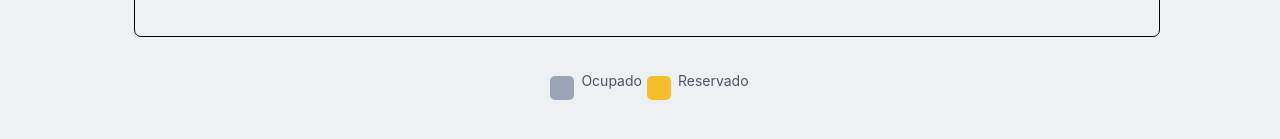
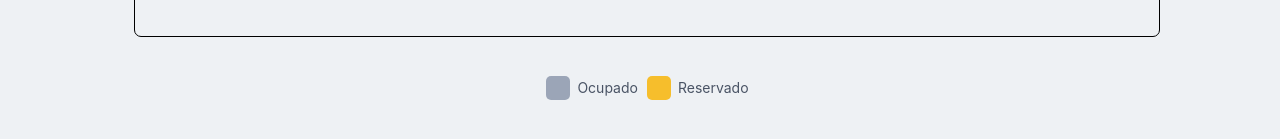
Before and after one commit to lumaglia/TP-DESO, a Next.js app in the folder frontend/: page /Habitacion/Buscar in a window 1280 px wide. Both pictures are taken after typing "2020-01-15", "2020-01-15" into the empty fields and a click on the button "Enviar". Shown: the part 547-686 px from the top of the page. Built offline with nearby package versions, Linux system fonts and the light colour scheme.

Commit message:
fix(frontend): centra correctamente textos en TablaHabitacion

```diff
--- a/frontend/app/Habitacion/TablaHabitacion.tsx
+++ b/frontend/app/Habitacion/TablaHabitacion.tsx
@@ -201,9 +201,13 @@ export function TablaHabitacion({tipo=tiposTablaHabitacion.CU05, infoDisponibili
             </ScrollArea.Root>
             </Row>
             <Row>
-                <TableButton estado={"ocupado"}/><p> Ocupado </p><TableButton estado={"reservado"}/><p> Reservado </p>
+                <TableButton estado={"ocupado"}/><p style={{alignSelf:'flex-end', marginBottom:'2px', marginRight:'4px'}}> Ocupado </p>
+                <TableButton estado={"reservado"}/><p style={{alignSelf:'flex-end', marginBottom:'2px', marginRight:'4px'}}> Reservado </p>
                 { tipo == tiposTablaHabitacion.CU05? <></>
-                    : <><TableButton start={true} end={true} seleccionado={true}/><p> Selección </p><TableButton start={true} end={true} seleccionado={true} hovered={true}/><p> Selección Invalida </p></>
+                    : <><TableButton start={true} end={true} seleccionado={true}/>
+                        <p style={{alignSelf:'flex-end', marginBottom:'2px', marginRight:'4px'}}> Selección </p>
+                        <TableButton start={true} end={true} seleccionado={true} hovered={true}/>
+                        <p style={{alignSelf:'flex-end', marginBottom:'2px', marginRight:'4px'}}> Selección Invalida </p></>
                 }
             </Row>
             {
```
